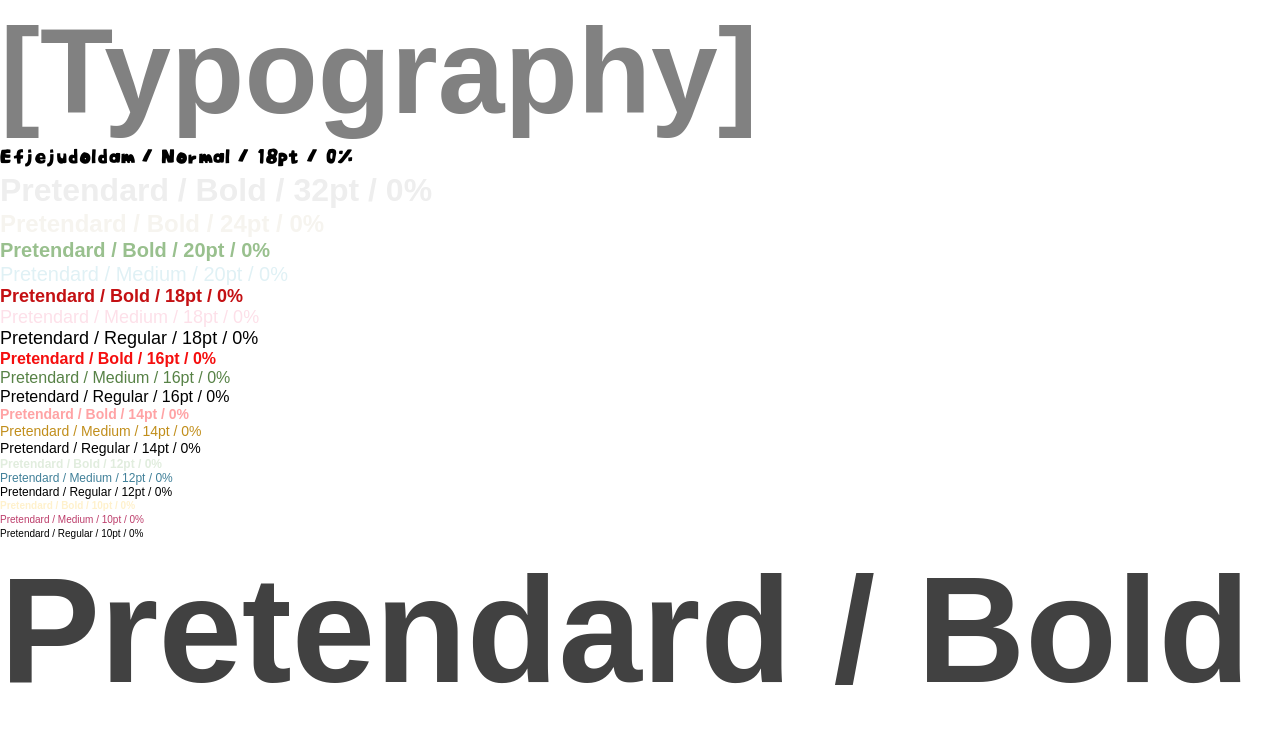
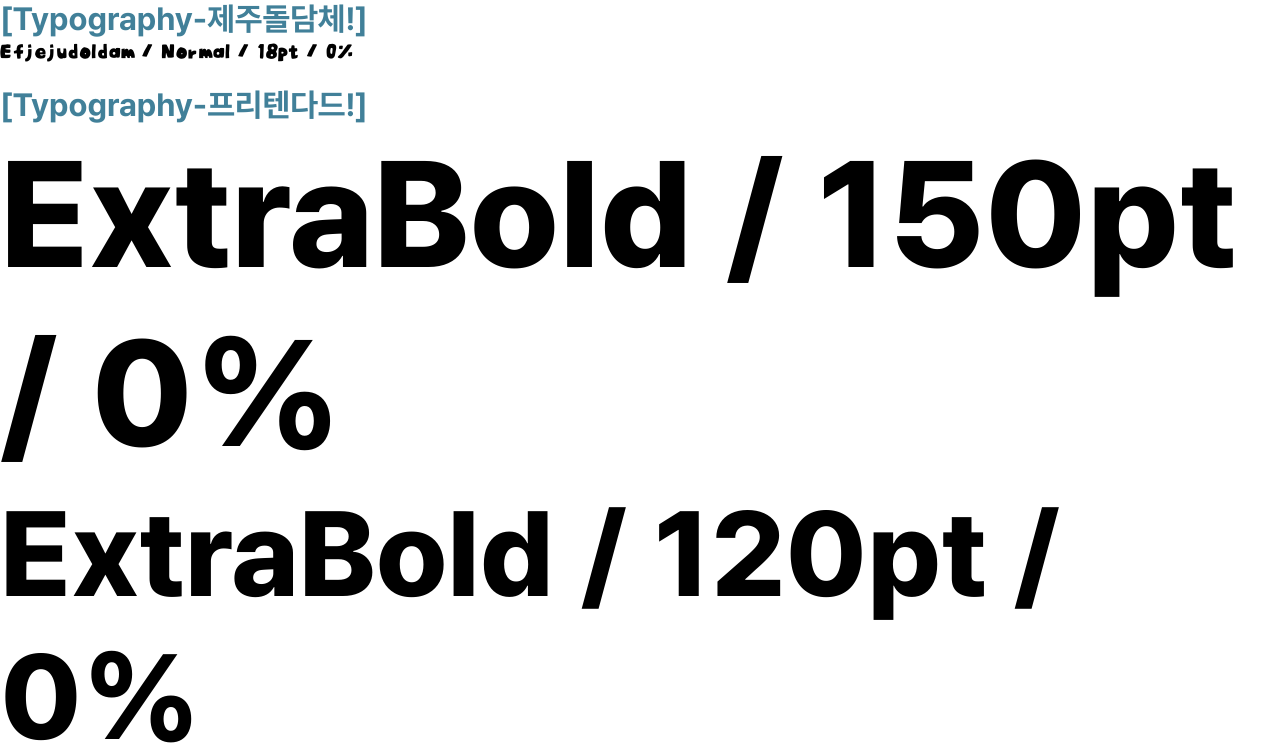
Before and after one commit to damdadaxx/13-study-forest-team2-fe, a React (Vite) app: page /example in a window 1280 px wide. Shown: the top 750 px of the page. Built offline with nearby package versions, Linux system fonts and the light colour scheme.

Commit message:
feat: 프리텐다드폰트 ExtraBold 추가 - 프리텐다드 ExtraBold 파일 추가 - @font-face, token 추가 - Example 페이지에 예시 추가

```diff
--- a/src/pages/Example.jsx
+++ b/src/pages/Example.jsx
@@ -8,32 +8,42 @@ import styles from '@/pages/Example.module.css';
 export default function Example() {
   return (
     <div>
-      <h2 className={styles.textBold120}>[Typography]</h2>
+      <h2 className={styles.textBold32}>[Typography-제주돌담체!]</h2>
       <p className={styles.textJejuNormal18}>
         Efjejudoldam / Normal / 18pt / 0%
       </p>
-      <p className={styles.textBold32}>Pretendard / Bold / 32pt / 0%</p>
-      <p className={styles.textBold24}>Pretendard / Bold / 24pt / 0%</p>
-      <p className={styles.textBold20}>Pretendard / Bold / 20pt / 0%</p>
-      <p className={styles.textMedium20}>Pretendard / Medium / 20pt / 0%</p>
-      <p className={styles.textBold18}>Pretendard / Bold / 18pt / 0%</p>
-      <p className={styles.textMedium18}>Pretendard / Medium / 18pt / 0%</p>
-      <p className={styles.textRegular18}>Pretendard / Regular / 18pt / 0%</p>
-      <p className={styles.textBold16}>Pretendard / Bold / 16pt / 0%</p>
-      <p className={styles.textMedium16}>Pretendard / Medium / 16pt / 0%</p>
-      <p className={styles.textRegular16}>Pretendard / Regular / 16pt / 0%</p>
-      <p className={styles.textBold14}>Pretendard / Bold / 14pt / 0%</p>
-      <p className={styles.textMedium14}>Pretendard / Medium / 14pt / 0%</p>
-      <p className={styles.textRegular14}>Pretendard / Regular / 14pt / 0%</p>
-      <p className={styles.textBold12}>Pretendard / Bold / 12pt / 0%</p>
-      <p className={styles.textMedium12}>Pretendard / Medium / 12pt / 0%</p>
-      <p className={styles.textRegular12}>Pretendard / Regular / 12pt / 0%</p>
-      <p className={styles.textBold10}>Pretendard / Bold / 10pt / 0%</p>
-      <p className={styles.textMedium10}>Pretendard / Medium / 10pt / 0%</p>
-      <p className={styles.textRegular10}>Pretendard / Regular / 10pt / 0%</p>
-      <p className={styles.textBold150}>Pretendard / Bold / 150pt / 0%</p>
-      <p className={styles.textBold120}>Pretendard / Bold / 120pt / 0%</p>
-      <p className={styles.textBold80}>Pretendard / Bold / 80pt / 0%</p>
+      <h2 className={styles.textBold32} style={{ paddingTop: '20px' }}>
+        [Typography-프리텐다드!]
+      </h2>
+      <p className={styles.textExtraBold150}>ExtraBold / 150pt / 0%</p>
+      <p className={styles.textExtraBold120}>ExtraBold / 120pt / 0%</p>
+      <p className={styles.textExtraBold80}>ExtraBold / 80pt / 0%</p>
+      <p className={styles.textExtraBold32}>ExtraBold / 32pt / 0%</p>
+      <p className={styles.textExtraBold28}>ExtraBold / 28pt / 0%</p>
+      <p className={styles.textExtraBold24}>ExtraBold / 24pt / 0%</p>
+      <p className={styles.textExtraBold18}>ExtraBold / 18pt / 0%</p>
+      <p className={styles.textBold150}>Bold / 150pt / 0%</p>
+      <p className={styles.textBold120}>Bold / 120pt / 0%</p>
+      <p className={styles.textBold80}>Bold / 80pt / 0%</p>
+      <p className={styles.textBold32}>Bold / 32pt / 0%</p>
+      <p className={styles.textBold24}>Bold / 24pt / 0%</p>
+      <p className={styles.textBold20}>Bold / 20pt / 0%</p>
+      <p className={styles.textBold18}>Bold / 18pt / 0%</p>
+      <p className={styles.textBold16}>Bold / 16pt / 0%</p>
+      <p className={styles.textBold14}>Bold / 14pt / 0%</p>
+      <p className={styles.textBold12}>Bold / 12pt / 0%</p>
+      <p className={styles.textBold10}>Bold / 10pt / 0%</p>
+      <p className={styles.textMedium20}>Medium / 20pt / 0%</p>
+      <p className={styles.textMedium18}>Medium / 18pt / 0%</p>
+      <p className={styles.textMedium16}>Medium / 16pt / 0%</p>
+      <p className={styles.textMedium14}>Medium / 14pt / 0%</p>
+      <p className={styles.textMedium12}>Medium / 12pt / 0%</p>
+      <p className={styles.textMedium10}>Medium / 10pt / 0%</p>
+      <p className={styles.textRegular18}>Regular / 18pt / 0%</p>
+      <p className={styles.textRegular16}>Regular / 16pt / 0%</p>
+      <p className={styles.textRegular14}>Regular / 14pt / 0%</p>
+      <p className={styles.textRegular12}>Regular / 12pt / 0%</p>
+      <p className={styles.textRegular10}>Regular / 10pt / 0%</p>
     </div>
   );
 }
--- a/src/pages/Example.module.css
+++ b/src/pages/Example.module.css
@@ -23,7 +23,7 @@
 
 .textBold32 {
   font: var(--typography-700-32);
-  color: var(--gray-gray_EEEEEE);
+  color: var(--blue-blue_text_418099);
 }
 
 .textBold24 {
@@ -110,3 +110,31 @@
 .textRegular10 {
   font: var(--typography-400-10);
 }
+
+.textExtraBold150 {
+  font: var(--typography-800-150);
+}
+
+.textExtraBold120 {
+  font: var(--typography-800-120);
+}
+
+.textExtraBold80 {
+  font: var(--typography-800-80);
+}
+
+.textExtraBold32 {
+  font: var(--typography-800-32);
+}
+
+.textExtraBold28 {
+  font: var(--typography-800-28);
+}
+
+.textExtraBold24 {
+  font: var(--typography-800-24);
+}
+
+.textExtraBold18 {
+  font: var(--typography-800-18);
+}
--- a/src/styles/font.css
+++ b/src/styles/font.css
@@ -7,6 +7,7 @@
  * - Regular (400)
  * - Medium (500)
  * - Bold (700)
+ * - Extra Bold (800)
  *
  */
 
@@ -22,9 +23,9 @@
   src:
     local('Pretendard Regular'),
     url('../assets/fonts/Pretendard/Pretendard-Regular.subset.woff2')
-      format('font-woff2'),
+      format('woff2'),
     url('../assets/fonts/Pretendard/Pretendard-Regular.subset.woff')
-      format('font-woff2');
+      format('woff');
 }
 
 /* ========================================
@@ -39,9 +40,9 @@
   src:
     local('Pretendard Medium'),
     url('../assets/fonts/Pretendard/Pretendard-Medium.subset.woff2')
-      format('font-woff2'),
+      format('woff2'),
     url('../assets/fonts/Pretendard/Pretendard-Medium.subset.woff')
-      format('font-woff2');
+      format('woff');
 }
 
 /* ========================================
@@ -56,9 +57,25 @@
   src:
     local('Pretendard Bold'),
     url('../assets/fonts/Pretendard/Pretendard-Bold.subset.woff2')
-      format('font-woff2'),
-    url('../assets/fonts/Pretendard/Pretendard-Bold.subset.woff')
-      format('font-woff2');
+      format('woff2'),
+    url('../assets/fonts/Pretendard/Pretendard-Bold.subset.woff') format('woff');
+}
+
+/* ========================================
+    Extra Bold (800)
+  ======================================== */
+
+@font-face {
+  font-family: 'Pretendard';
+  font-weight: 800;
+  font-style: normal;
+  font-display: swap;
+  src:
+    local('Pretendard ExtraBold'),
+    url('../assets/fonts/Pretendard/Pretendard-ExtraBold.subset.woff2')
+      format('woff2'),
+    url('../assets/fonts/Pretendard/Pretendard-ExtraBold.subset.woff')
+      format('woff');
 }
 
 /**
@@ -80,8 +97,7 @@
     local('Efjejudoldam Normal'),
     url('../assets/fonts/Efjejudoldam/efjejudoldam-normal.woff2')
       format('woff2'),
-    url('../assets/fonts/Efjejudoldam/efjejudoldam-normal.woff')
-      format('woff');
+    url('../assets/fonts/Efjejudoldam/efjejudoldam-normal.woff') format('woff');
 }
 
 /* ========================================
--- a/src/styles/tokens.css
+++ b/src/styles/tokens.css
@@ -42,8 +42,8 @@
  * 규칙2: --typography-jeju-[weight]-[size]
  * 예: --typography-jeju-400-18
  *
- * Weight: 400, 500, 700
- * Size: 10, 12, 14, 16, 18, 20, 24, 32, 80, 120, 150
+ * Weight: 400, 500, 700, 800
+ * Size: 10, 12, 14, 16, 18, 20, 24, 28, 32, 80, 120, 150
  */
   /* ========================================
       Font Weight 400
@@ -84,6 +84,18 @@
   --typography-700-12: 700 12px / calc(14 / 12) 'Pretendard', sans-serif;
   --typography-700-10: 700 10px / calc(14 / 10) 'Pretendard', sans-serif;
 
+  /* ========================================
+      Font Weight 800
+      ======================================== */
+
+  --typography-800-150: 800 150px / calc(179 / 150) 'Pretendard', sans-serif;
+  --typography-800-120: 800 120px / calc(143 / 120) 'Pretendard', sans-serif;
+  --typography-800-80: 800 80px / calc(80 / 80) 'Pretendard', sans-serif;
+  --typography-800-32: 800 32px / calc(38 / 32) 'Pretendard', sans-serif;
+  --typography-800-28: 800 28px / calc(33 / 28) 'Pretendard', sans-serif;
+  --typography-800-24: 800 24px / calc(29 / 24) 'Pretendard', sans-serif;
+  --typography-800-18: 800 18px / calc(21 / 18) 'Pretendard', sans-serif;
+
   /*
   * ========================================
   * Z-Index 토큰
```
Also changed, not shown: src/assets/fonts/Pretendard/Pretendard-ExtraBold.subset.woff (added), src/assets/fonts/Pretendard/Pretendard-ExtraBold.subset.woff2 (added).
